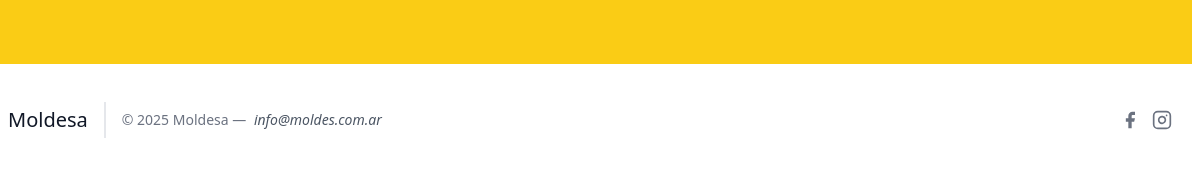
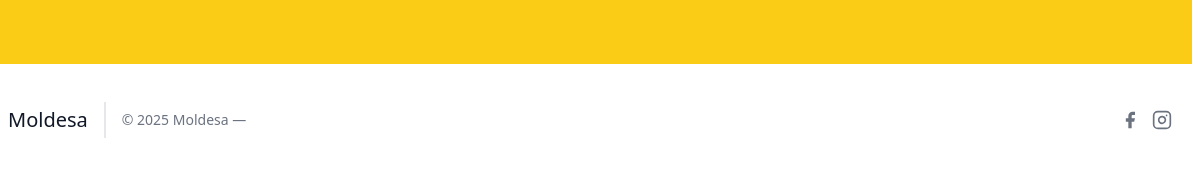
Before and after one commit to seremprendeads/moldes, a website: page index.html in a window 1280 px wide. Shown: the part 3085-3261 px from the top of the page, 88-1280 px from the left. Drawn offline with nearby package versions, Linux system fonts and the light colour scheme.

Commit message:
Update index.html

```diff
--- a/index.html
+++ b/index.html
@@ -258,7 +258,7 @@
       <span class="ml-3 text-xl">Moldesa</span>
     </a>
     <p class="text-sm text-gray-500 sm:ml-4 sm:pl-4 sm:border-l-2 sm:border-gray-200 sm:py-2 sm:mt-0 mt-4">© 2025 Moldesa —
-      <a href="#" class="text-gray-600 ml-1" rel="noopener noreferrer" target="_blank"><i>info@moldes.com.ar</i></a>
+     <!-- <a href="#" class="text-gray-600 ml-1" rel="noopener noreferrer" target="_blank"><i>info@moldes.com.ar</i></a> -->
     </p>
     <span class="inline-flex sm:ml-auto sm:mt-0 mt-4 justify-center sm:justify-start">
       <a class="text-gray-500">
```
